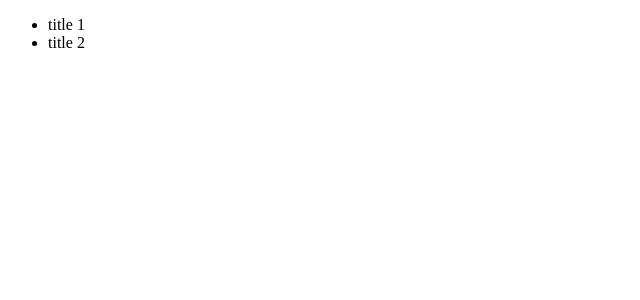
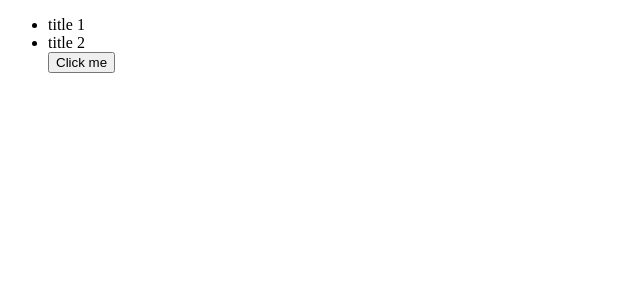
Before and after one commit to Paqura/courses-up, a React (Create React App) app in the folder client/: page / in a window 1280 px wide. Shown: the top 300 px of the page, without its empty margins (0-640 px from the left). Built offline with nearby package versions, Linux system fonts and the light colour scheme.

Commit message:
add simple tests

```diff
--- a/client/src/components/Courses/Courses.tsx
+++ b/client/src/components/Courses/Courses.tsx
@@ -1,15 +1,21 @@
 import React, { useState } from 'react';
 import { Course } from './Courses.entities';
+import { Button } from '../shared/Button';
 
-const Courses = () => {
+const Courses: React.FC = () => {
   const [courses, setCourses] = useState<Course[]>([
     { id: '1', title: 'title 1', description: 'test description' },
     { id: '2', title: 'title 2', description: 'test description 2' },
   ]);
 
+  const addCourse = () => {
+    setCourses([...courses, { id: '3', title: 'title 3', description: 'new course' }]);
+  };
+
   return (
     <ul>
       {courses.length > 0 && courses.map(course => <li key={course.id}>{course.title}</li>)}
+      <Button text="Click me" onClick={addCourse} />
     </ul>
   )
 };
--- /dev/null
+++ b/client/src/components/shared/Button/Button.tsx
@@ -0,0 +1,12 @@
+import React, { SyntheticEvent } from 'react';
+
+interface Props {
+  text: string;
+  onClick(evt: SyntheticEvent<HTMLButtonElement>): void;
+}
+
+export const Button: React.FC<Props> = ({ text, onClick }: Props) => {
+  return (
+    <button onClick={onClick}>{text}</button>
+  )
+};
--- /dev/null
+++ b/client/src/components/shared/Button/index.ts
@@ -0,0 +1,2 @@
+import { Button } from './Button';
+export { Button };
```
Also changed, not shown: client/package.json (+11 -5 lines), client/src/setupTests.ts (+5 -0 lines), 2 other files (tests, documents, lock files or other folders).
